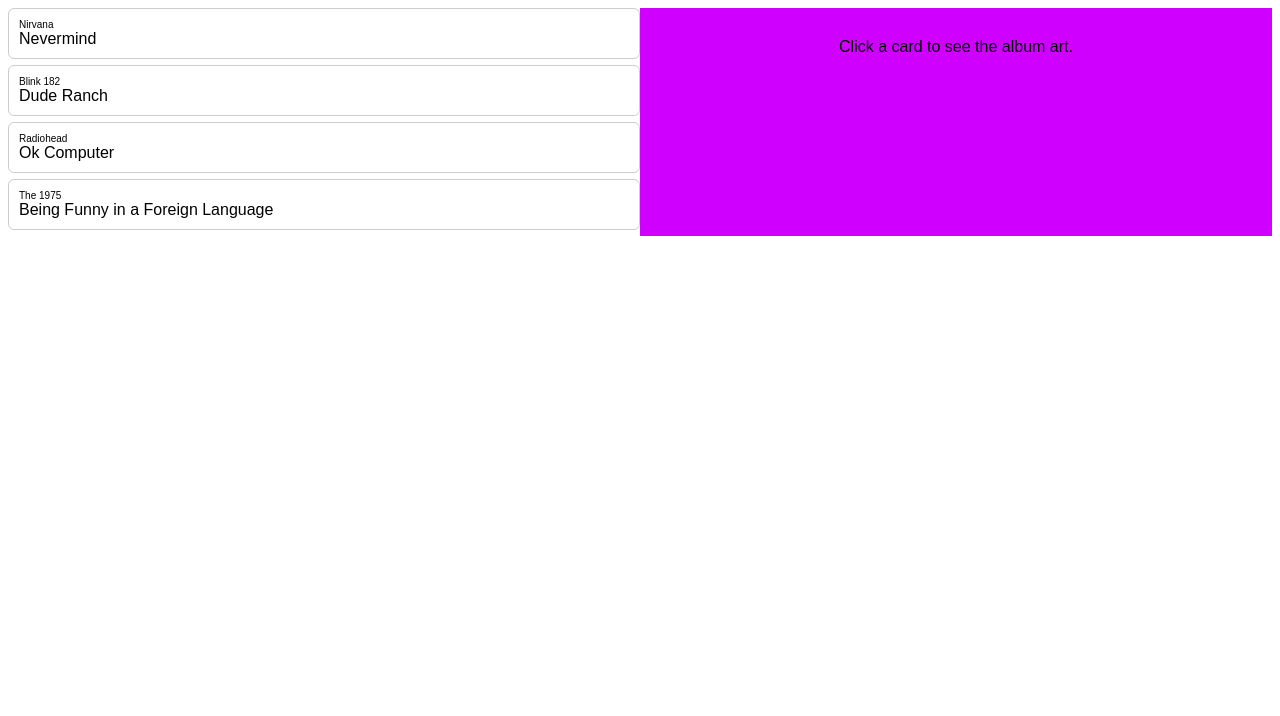
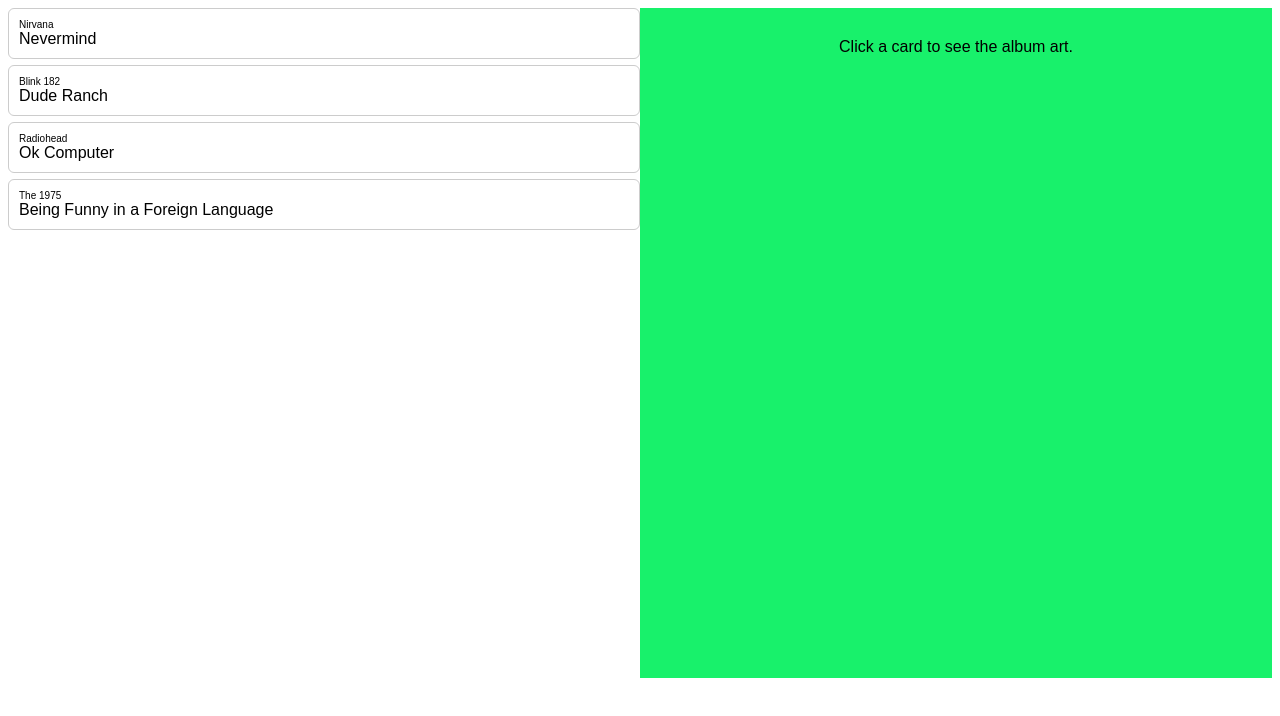
Before and after one commit to ElodyPan/NYU-Web-Mapping-2024-Class-Project, a plain HTML site: page index.html in a window 1280 px wide. Drawn offline with nearby package versions, Linux system fonts and the light colour scheme.

Commit message:
Update styles.css

```diff
--- a/styles.css
+++ b/styles.css
@@ -1,3 +1,4 @@
+
 * {
     font-family: sans-serif
   }
@@ -28,8 +29,10 @@
   }
 
   #column-right {
-    background-color: rgb(208, 0, 255);
-    background-size: cover;
+    background-color: rgb(24, 241, 107);
+    background-size: contain;
+    background-repeat: no-repeat;
     text-align: center;
     padding-top: 30px;
+    height: 50vw;
   }
```
